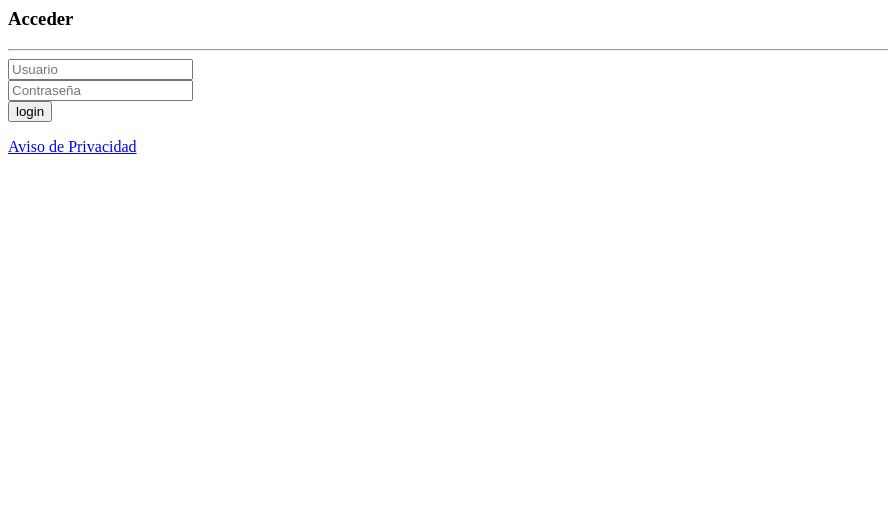
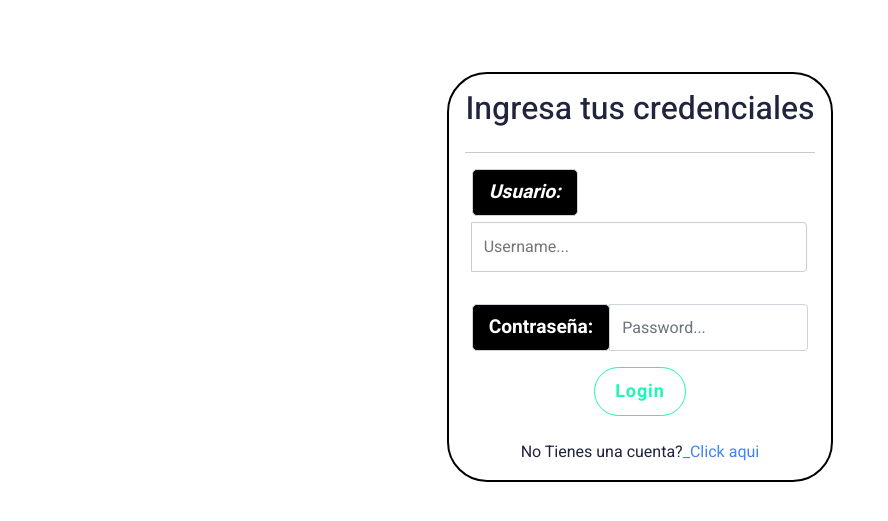
Before and after one commit to RealCodeStream/WebCero, a Django app: page /accounts/login/ in a window 1280 px wide. Shown: the top 521 px of the page, without its empty margins (0-888 px from the left). Run offline with Django 4.2, Linux system fonts and the light colour scheme; some libraries are stand-ins or nearby versions.

Commit message:
se agrego el login y registo

```diff
--- a/WebCero/settings.py
+++ b/WebCero/settings.py
@@ -29,7 +29,8 @@ DEBUG = True
 
 ALLOWED_HOSTS = []
 
-
+MESSAGE_STORAGE="django.contrib.messages.storage.cookie.CookieStorage"
+LOGIN_REDIRECT_URL='/'
 # Application definition
 
 INSTALLED_APPS = [
--- a/main/templates/registration/Login.html
+++ b/main/templates/registration/Login.html
@@ -1,32 +1,99 @@
+{%load static%}
+<!DOCTYPE html>
+<html lang="en">
+    <head>
+        <meta charset="UFT-8">
+        <meta name="viewport" content="width=device-width, initial-scale=1.0">
+        <meta http-equiv="X-UA--Compatible" content= "ie=edge">
+        <link href="{% static 'css/bootstrap.min.css' %}" rel="stylesheet">
+        <link rel="stylesheet" href="https://unpkg.com/swiper@7.0.5/swiper-bundle.min.css">
+        <link href="{% static 'css/style.css' %}" rel="stylesheet">
+        <title>Ingreso al sistema</title>
+    </head>
+    <body>
+        <div class =" container h-100">
+            <br>
+            <br>
+            <br>
+            <div class="d-flex justify-content-center h-100">
+                    <div class=" card">
+                        <div class="card-body">
+                            <div class="d-flex justify-content-center">
+                            <h2 id="form-title">Ingresa tus credenciales</h2>
+                            </div>
+                            <hr>
+                            <div class="d-flex justify-content-center form_container">
+                            <form  method="post" action="">
+                                {% csrf_token %}
+                                <div class="input-group mb-3">
+                                    <div class="input-group-append">
+                                        <span class="input-group-text"><i class="fas fa-user">Usuario:</i></span>
+                                    </div>
 
-<html>
-<head></head>
-<body>
+                                    <input type="text" name="username" placeholder="Username..." >
+                                </div>
 
-<div class="container-from">
+                                <div class="input-group mb-2">
+                                    <div class="input-group-append">
+                                        <span class="input-group-text"><i class="fas fa-key"></i>Contraseña:</span>
+                                    </div>
+
+                                        <input type="password" name="password" placeholder="Password..." class="form-control" >
+                                </div>
+
+                                    <div class="d-flex justify-content-center mt-3 login_container">
+                                         <input class="btn" type="submit" value="Login">
+                                       </div>
+                            </form>
+                        </div>
+                            <div class="mt-4">
+                                <div class="d-flex justify-content-center links" >
+                                    No Tienes una cuenta? <a href="{% url 'main:registro' %}" class="ml-2">_Click aqui</a>
+                                </div>
+                        </div>
+                    </div>
+                </div>
+        </div>
+    <style>
+        .card {
+            border-radius: 40px;
+            border: 2px solid #000000;
+          }
+          .btn{
+            padding: 10px 20px;
+            text-align: center;
+            display: inline-block;
+            color: #1df8b5;
+            border: 1px solid #1df8b5;
+            text-decoration: none;
+            border-radius: 25px;
+            font-size: 18px;
+            font-weight: 700;
+            letter-spacing: 0.05em;
+            transition: 0.3s ease-in-out;
+        }
+        a {
+            color: #4285f4;
+            text-decoration: none;
+          }
+
+          a:hover {
+            color: #000000;
+          }
+        .input-group-text {
+  font-size: 1.2rem;
+  font-weight: bold;
+  color: #ffffff;
+  background-color:  #000000;
+  border-radius: 5px;
+  padding: 0.5rem 1rem;
+}
+
+.input-group-text:hover {
+  background-color: #1df8b5;
+}
 
 
-         <h3 class="txt_gris_medio">Acceder</h3>
-         <hr>
-            <div class="login-container">
-                 {% if from.errors %}
-                  <div class="alert alert-danger"><p>Tu usuario y contraseña no coinciden. Por favor intenta otra vez.</p></div>
-                 {% endif %}
-                        <form id="from-login" method="post" action="">
-                            {% csrf_token %}
-
-                                <div class="w450" id="username"><input type="text" name="username" placeholder="Usuario">
-                                </div >
-                                <div class="w450" id="password"><input type="password" name="password" placeholder="Contraseña">
-                                </div >
-
-                                <button id="btn-registrar" class="buttin_large">login</button>
-                                <div class="clearfix">
-                                </div>
-                        </form>
-                        <a href="#" class="txt_verde txt_center mt15 mb20" style="display: block">Aviso de Privacidad</a>
-    </div>
-</div>
-
-</body>
+    </style>
+    </body>
 </html>
--- a/main/urls.py
+++ b/main/urls.py
@@ -6,7 +6,7 @@ app_name = "main"
 
 urlpatterns = [
 	path('', views.index, name='home'),
-
+    path('logout/',views.logout, name='logout'),
 
         # Rutas para categorías
     path('categories/', views.category_list, name='category_list'),
@@ -21,5 +21,6 @@ urlpatterns = [
     path('products/<int:product_id>/delete/', views.delete_product, name='delete_product'),
 	# Rutas para review
     path('product/<int:product_id>/', views.product_detail, name='product_detail'),
-    path('product/<int:product_id>/add_review/', views.add_review, name='add_review')
+    path('product/<int:product_id>/add_review/', views.add_review, name='add_review'),
+    path('registro/',views.registro, name='registro'),
     ]
```
Also changed, not shown: main/forms.py (+9 -1 lines), main/templates/main/base.html (+13 -0 lines), main/templates/registration/registro.html (added, +128 -0 lines), main/views.py (+22 -1 lines).
